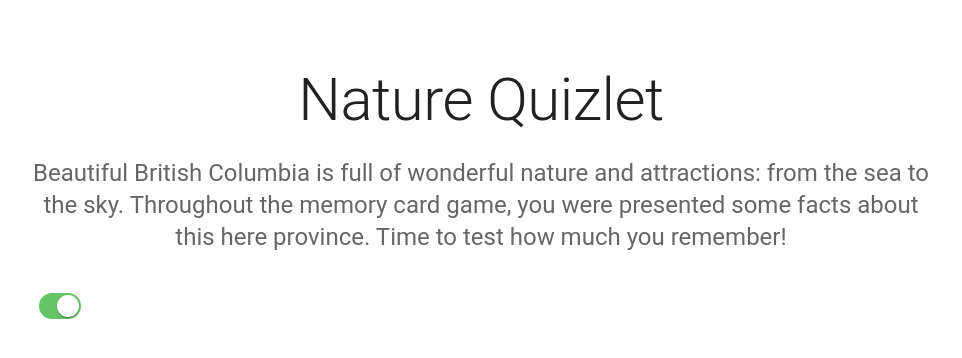
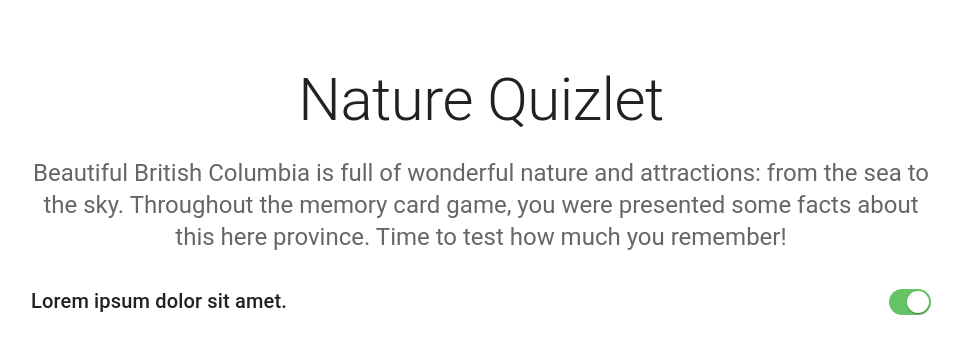
Before and after one commit to mahyarmirrashed/scisat-1, a React (Create React App) app in the folder tracker/: page / in a window 1280 px wide. Shown: the top 358 px of the page, without its empty margins (159-1121 px from the left). Built offline with nearby package versions, Linux system fonts and the light colour scheme.

Commit message:
fix: question component property passing

```diff
--- a/tracker/src/App.js
+++ b/tracker/src/App.js
@@ -1,16 +1,23 @@
 import * as React from 'react';
 import CssBaseline from '@mui/material/CssBaseline';
-import FormGroup from '@mui/material/FormGroup';
 import GlobalStyles from '@mui/material/GlobalStyles';
+import Grid from '@mui/material/Grid';
 import Typography from '@mui/material/Typography';
 import Container from '@mui/material/Container';
 import IOSSwitch from './IOSSwitch';
 
-const Question = () => {
+const Question = (props) => {
   return (
-    <FormGroup>
-      <IOSSwitch sx={{ m: 1 }} defaultChecked />
-    </FormGroup>
+    <Grid container data-question-id={props.id}>
+      <Grid container item xs={11}>
+        <Typography component="h6" variant="h6" align="left" display="inline">
+          {props.text}
+        </Typography>
+      </Grid>
+      <Grid container item xs={1} justifyContent="flex-end">
+        <IOSSwitch sx={{ mt: 0.5 }} defaultChecked />
+      </Grid>
+    </Grid>
   );
 };
 
@@ -49,7 +56,7 @@ const App = () => {
         component="main"
         sx={{ pt: 4, pb: 4 }}
       >
-        <Question />
+        <Question id={1} text="Lorem ipsum dolor sit amet." />
       </Container>
     </React.Fragment>
   );
```
